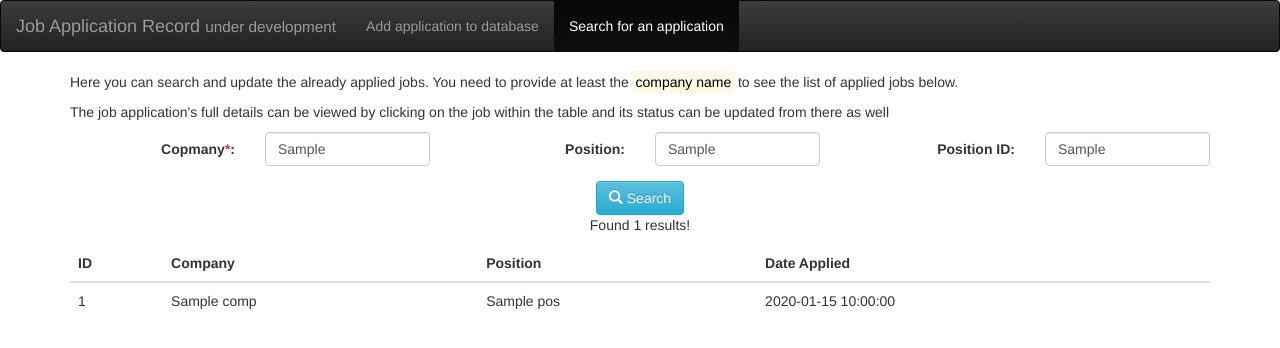
After one commit to dakshaau/Job_submission_record, a Python web app: template templates/search2.jinja2 in a window 1280 px wide. The commit adds this page. Shown: the top 348 px of the page. Run offline with Jinja, Linux system fonts and the light colour scheme; the template is opened without the code that fills it: most values are stand-ins (such as "Sample title", 1, 10 or a date in 2020).

Commit message:
Created job search template; modal shows job details

```diff
--- a/templates/add.jinja2
+++ b/templates/add.jinja2
@@ -24,7 +24,6 @@
 					<ul class="nav navbar-nav">
 						<li class="active"><a href="/">Add application to database</a></li>
 						<li><a href="/search">Search for an application</a></li>
-						<li><a href="/update">Update status of application</a></li>
 					</ul>
 				</div>
 			</div>
--- /dev/null
+++ b/templates/js/search.js
@@ -0,0 +1,75 @@
+$(document).ready(function(){
+
+	$('#modal_resp').click(function(){
+		$(this).addClass('hidden');
+		$('#modal_resp_select').removeClass('hidden');
+	});
+
+	$('#modal_resp_select').dblclick(function(){
+		if($(this).val() == 'Yes'){
+			$('#modal_resp').text('Yes')
+		}else{
+			$('#modal_resp').text('No')
+		}
+		$(this).addClass('hidden');
+		$('#modal_resp').removeClass('hidden');
+	});
+
+	$('#modal_status').click(function(){
+		$(this).addClass('hidden');
+		$('#modal_status_text').removeClass('hidden');
+	});
+
+	$('#modal_status_text').dblclick(function(){
+		$('#modal_status').text($(this).val());
+		$(this).addClass('hidden');
+		$('#modal_status').removeClass('hidden');
+	});
+
+	$("tr[name='job_data']").click(function(){
+		var job_id = $(this).children(':first-child').text();
+		// console.log(job_id);
+		$.post('/update',
+		{
+			status: "view",
+			ID: job_id
+		},
+		function(data, status){
+			obj = JSON.parse(data);
+			$('#modal_comp').text(obj.company);
+			$('#modal_pos').text(obj.pos);
+			$('#modal_pid').text(obj.p_id);
+			$('#modal_date').text(obj.date);
+			$('#modal_country').text(obj.country);
+			$('#modal_loc').text(obj.loc);
+			$('#modal_portal').text(obj.portal);
+			$('#modal_status').text(obj.status);
+			$('#modal_status_text').val(obj.status);
+			if(obj.resp == true){
+				$('#modal_resp').text('Yes');
+				$("#modal_resp_select").val('Yes').prop('selected',true);
+			} else{
+				$('#modal_resp').text('No');
+				$("#modal_resp_select").val('No').prop('selected',true);
+			}
+			var ind = 0
+			for(i = 0; i < obj.skills.length; i++){
+				if(i == 30){
+					break;
+				}
+				if(i%10 == 0){
+					var div = $("<div class='col-sm-4'></div>");
+					var ul = $("<ul></ul>");
+					ind += 1;
+					div.append(ul);
+					$('#modal_skills').append(div);
+				}
+				li = $("<li></li>").text(obj.skills[i]);
+				console.log(ind)
+				var ul = $('#modal_skills').children('div:nth-of-type('+(ind)+')').children(':first-child').append(li);
+			}
+			$('#job_detail').modal();
+		});
+	});
+
+});
--- a/templates/search.jinja2
+++ b/templates/search.jinja2
@@ -3,6 +3,7 @@
 	<head>
 		<script src="static/js/jquery-3.2.1.min.js"></script>
 		<script src="static/js/bootstrap.js"></script>
+		{% block script %}{% endblock %}
 		<link rel="stylesheet" type="text/css" href="static/css/bootstrap.css">
 		<link rel="stylesheet" type="text/css" href="static/css/bootstrap-theme.css">
 	    <title>Job Application Portal</title>
@@ -23,30 +24,37 @@
 					<ul class="nav navbar-nav">
 						<li><a href="/">Add application to database</a></li>
 						<li class="active"><a href="/search">Search for an application</a></li>
-						<li><a href="/update">Update status of application</a></li>
 					</ul>
 				</div>
 			</div>
 		</nav>
 		<div class="container">
-			<table class="table">
-				<thead>
-					<tr>
-						<th>#</th>
-						<th>Name</th>
-						<th>DOB</th>
-					</tr>
-				</thead>
-				<tbody>
-					{% for person in lines%}
-						<tr>
-							<td>{{loop.index}}</td>
-							<td>{{person.name}}</td>
-							<td>{{person.dob}}</td>
-						</tr>
-					{% endfor %}
-				</tbody>
-			</table>
+			<form class="form-horizontal" action="/search" method="POST">
+				<p class="text-justify">Here you can search and update the already applied jobs. You need to provide at least the <mark>company name</mark> to see the list of applied jobs below.</p>
+				<p class="text-justify">The job application's full details can be viewed by clicking on the job within the table and its status can be updated from there as well</p>
+				<div class="form-group">
+					<label class="control-label col-sm-2" for="company">Copmany<span class="text-danger">*</span>:</label>
+					<div class="col-sm-2">
+						<input class="form-control" type="text" name="company" value="{{company_val}}" required>
+					</div>
+					<label class="control-label col-sm-2" for="position">Position:</label>
+					<div class="col-sm-2">
+						<input class="form-control" type="text" name="position" value="{{pos_val}}">
+					</div>
+					<label class="control-label col-sm-2" for="position_id">Position ID:</label>
+					<div class="col-sm-2">
+						<input type="text" name="position_id" class="form-control" value="{{p_id_val}}">
+					</div>
+				</div>
+				<div class="text-center">
+					<button type="submit" class="btn btn-info"><span class="glyphicon glyphicon-search"></span> Search</button>
+				</div>
+			</form>
+			{% block search_result %}
+			{% endblock %}
+			{% block modal %}
+			{% endblock %}
+
 		</div>
 	</body>
 </html>
--- /dev/null
+++ b/templates/search2.jinja2
@@ -0,0 +1,112 @@
+{% extends "search.jinja2" %}
+{% block script %}
+<script type="text/javascript" src="static/js/search.js"></script>
+{% endblock %}
+
+{% block search_result %}
+<p class="text-center">Found {{res_count}} results!</p>
+<div class="table-responsive {{table_hidden}}">
+	<table class="table table-hover">
+		<thead>
+			<tr>
+				<th>ID</th>
+				<th>Company</th>
+				<th>Position</th>
+				<th>Date Applied</th>
+			</tr>
+		</thead>
+		<tbody>
+			{% for app in apps%}
+				<tr name='job_data'>
+					<td>{{app.ID}}</td>
+					<td>{{app.comp}}</td>
+					<td>{{app.pos}}</td>
+					<td>{{app.date}}</td>
+				</tr>
+			{% endfor %}
+		</tbody>
+	</table>
+</div>
+{% endblock %}
+
+{% block modal %}
+<div class="modal fade" id="job_detail" role="dialog">
+    <div class="modal-dialog">
+
+		<!-- Modal content-->
+		<div class="modal-content">
+			<div class="modal-header">
+				<button type="button" class="close" data-dismiss="modal">&times;</button>
+				<h4 class="modal-title">Application Details</h4>
+			</div>
+			<div class="modal-body">
+				<div class="container-fluid">
+					<div class="row">
+						<label class="col-sm-3 control-label">Company:</label>
+						<p class="col-sm-9" id="modal_comp">{{job.comp}}</p>
+					</div>
+					<div class="row">
+						<label class="col-sm-3 control-label">Position:</label>
+						<p class="col-sm-9" id="modal_pos">{{job.pos}}</p>
+					</div>
+
+					<div class="row">
+						<label class="col-sm-3 control-label">Position ID:</label>
+						<p class="col-sm-9" id="modal_pid">{{job.pid}}</p>
+					</div>
+
+					<div class="row">
+						<label class="col-sm-3 control-label">Date Applied:</label>
+						<p class="col-sm-9" id="modal_date">{{job.date}}</p>
+					</div>
+
+					<div class="row">
+						<label class="col-sm-3 control-label">Country:</label>
+						<p class="col-sm-9" id="modal_country">{{job.country}}</p>
+					</div>
+
+					<div class="row">
+						<label class="col-sm-3 control-label">Location:</label>
+						<p class="col-sm-9" id="modal_loc">{{job.loc}}</p>
+					</div>
+
+					<div class="row">
+						<label class="col-sm-2 control-label">Skills:</label>
+						<div class="col-sm-10 container-fluid" id="modal_skills">
+						</div>
+					</div>
+
+					<div class="row">
+						<label class="col-sm-3 control-label">Applied through:</label>
+						<p class="col-sm-9" id="modal_portal">{{job.portal}}</p>
+					</div>
+
+					<div class="row">
+						<label class="col-sm-3 control-label">Rensponded yet:</label>
+						<div class="col-sm-9">
+							<p id="modal_resp">{{job.resp}}</p>
+							<select class="form-control hidden" id="modal_resp_select">
+								<option value='No'>No</option>
+								<option value="Yes">Yes</option>
+							</select>
+						</div>
+					</div>
+
+					<div class="row">
+						<label class="col-sm-3 control-label">Current status:</label>
+						<div class="col-sm-9">
+							<p id="modal_status">{{job.status}}</p>
+							<input class="input-sm form-control hidden" type="text" value="{{job.status}}" id='modal_status_text'>
+						</div>
+					</div>
+				</div>
+	        </div>
+	        <div class="modal-footer">
+				<button type="button" class="btn btn-default" id='modal_update'>Update Application</button>
+				<button type="button" class="btn btn-default" data-dismiss="modal">Close</button>
+	        </div>
+		</div>
+
+    </div>
+</div>
+{% endblock %}
```
Also changed, not shown: alchemy.py (+14 -1 lines), main.py (+64 -5 lines), templates/update.jinja2 (deleted, +0 -35 lines).
